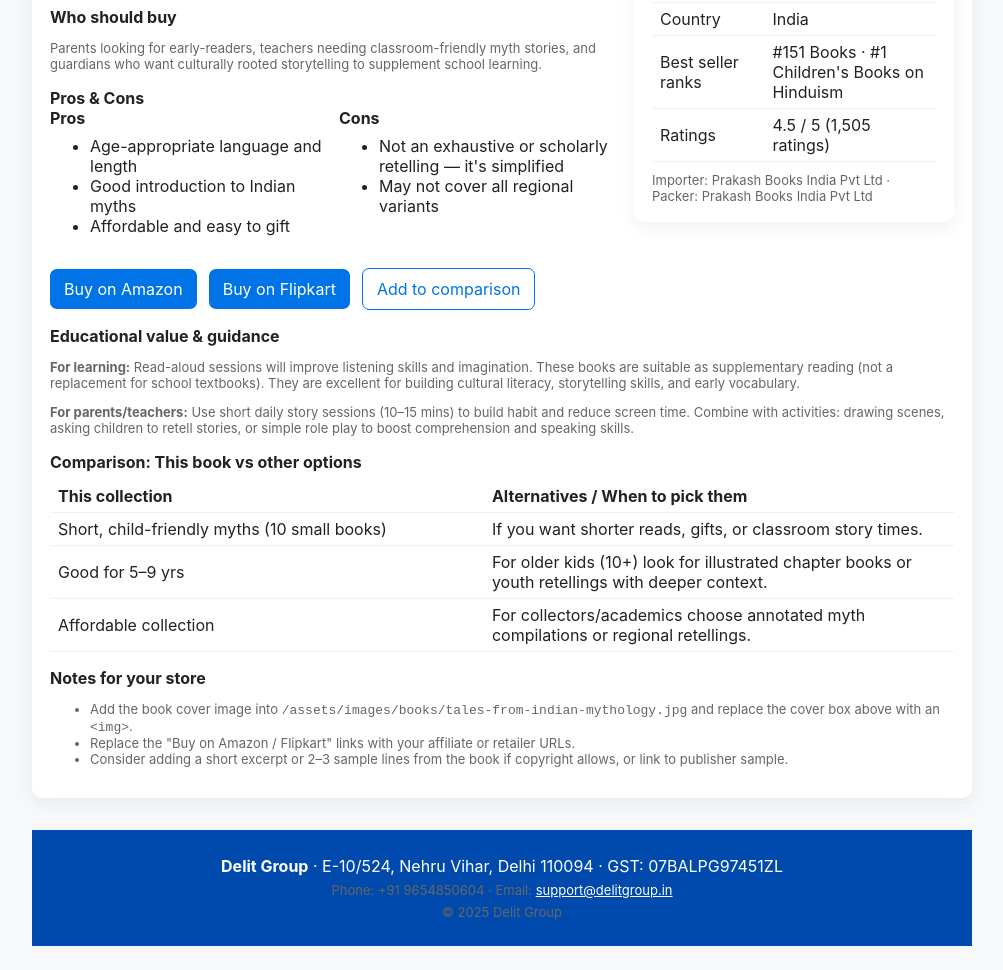
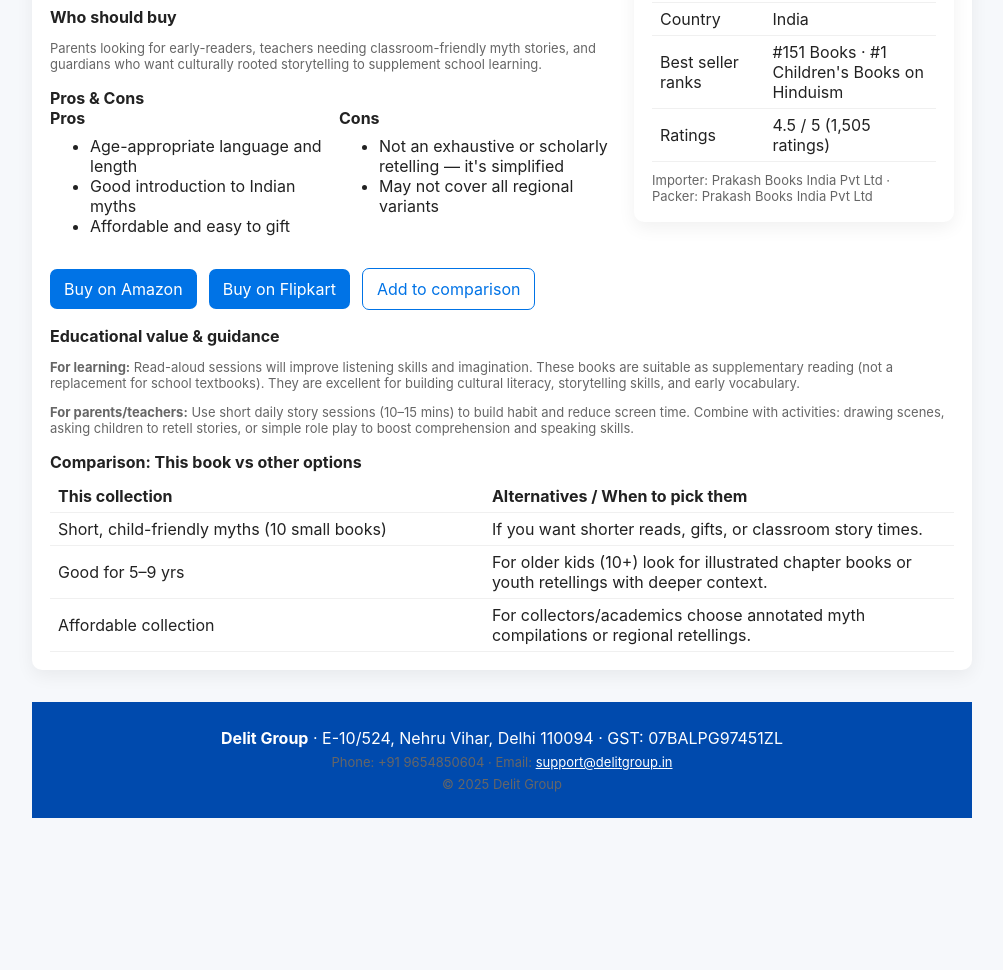
Before and after one commit to Bhagay2018/github.io, a plain HTML site: page books/tales-from-indian-mythology.html in a window 1280 px wide. Shown: the part 488-1458 px from the top of the page, without its empty margins (138-1141 px from the left). After the commit the page ends 1330 px from the top, so only its background shows below. Drawn offline with Linux system fonts and the light colour scheme.

Commit message:
Update tales-from-indian-mythology.html
Remove "Notes for your store" section from book page

```diff
--- a/books/tales-from-indian-mythology.html
+++ b/books/tales-from-indian-mythology.html
@@ -167,14 +167,6 @@
         </table>
       </div>
 
-      <div class="section">
-        <strong>Notes for your store</strong>
-        <ul class="small">
-          <li>Add the book cover image into <code>/assets/images/books/tales-from-indian-mythology.jpg</code> and replace the cover box above with an <code>&lt;img&gt;</code>.</li>
-          <li>Replace the "Buy on Amazon / Flipkart" links with your affiliate or retailer URLs.</li>
-          <li>Consider adding a short excerpt or 2–3 sample lines from the book if copyright allows, or link to publisher sample.</li>
-        </ul>
-      </div>
 
     </div>
 
```
